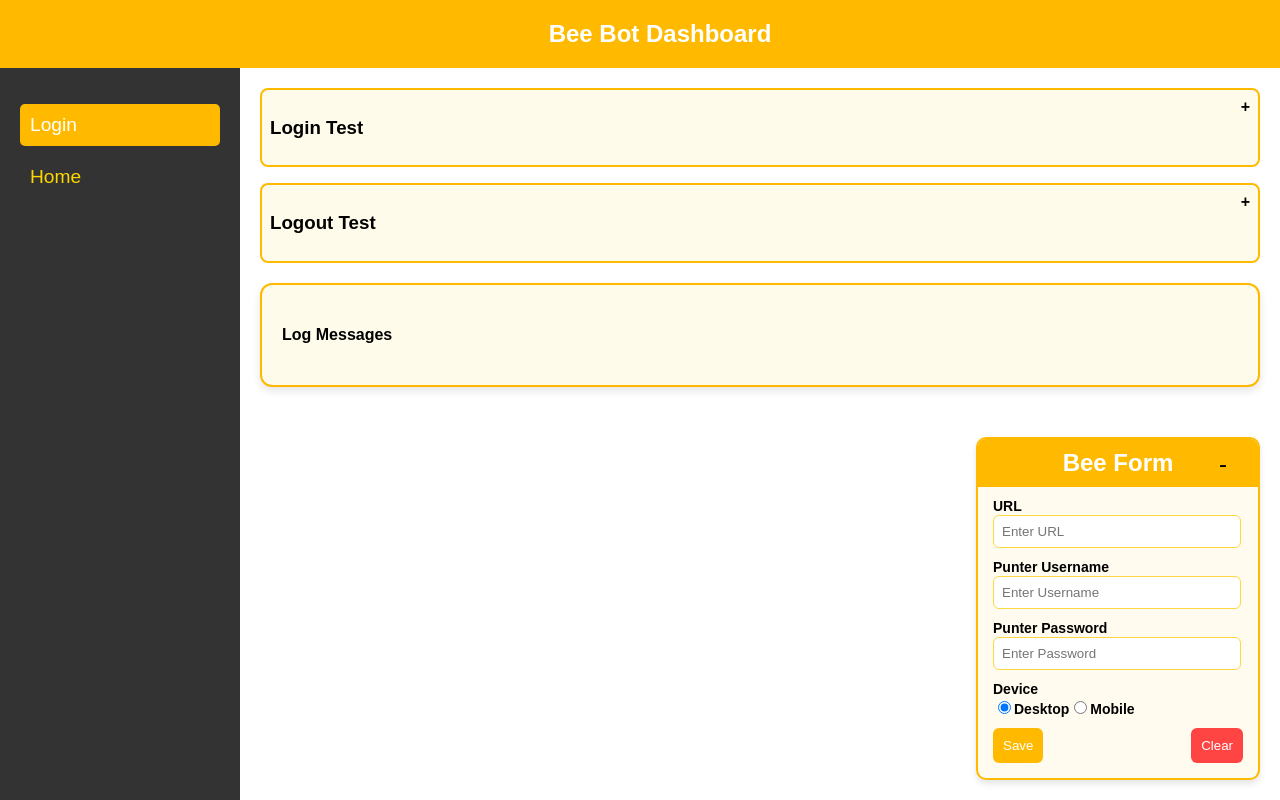
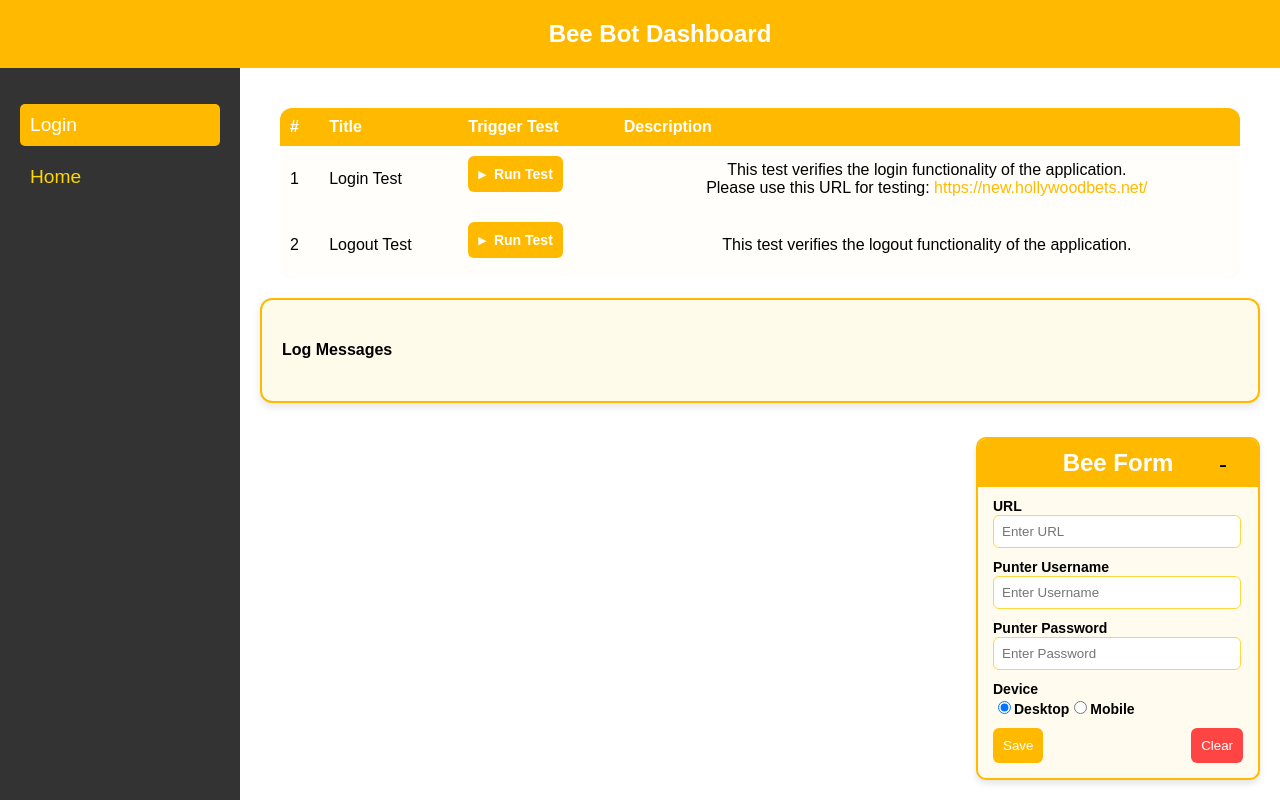
Before and after one commit to Parusha/bee-bot, a React (Create React App) app: page / in a window 1280 px wide. Both pictures are taken after a click on the button "Login". Shown: the top 800 px of the page. Built offline with nearby package versions, Linux system fonts and the light colour scheme; no server answers.

Commit message:
created the table

```diff
--- a/src/App.js
+++ b/src/App.js
@@ -1,11 +1,11 @@
 import React, { useState, useEffect } from 'react';
 import socket from './services/socket';
-import Accordion from './components/Accordion';
 import TriggerTest from './components/TriggerTest';
 import Screenshot from './components/Screenshot';
 import LogMessages from './components/LogMessages';
 import BeeForm from './components/BeeForm';
 import HomePage from './pages/HomePage';
+import TestTable from './components/TestTable'; // Import the TestTable component
 import accordionData from './data/accordionData.json'; // Ensure this is updated
 import './styles/App.css';
 
@@ -13,15 +13,11 @@ const App = () => {
   const [screenshotUrl, setScreenshotUrl] = useState('');
   const [logMessages, setLogMessages] = useState([]); // Initialize as empty array
   const [activePage, setActivePage] = useState('default');
-  const [openAccordionIndex, setOpenAccordionIndex] = useState(null); // Track open accordion index
 
   useEffect(() => {
     const logHandler = (message) => {
       console.log('Received log message:', message); // Debugging log
-      setLogMessages((prevMessages) => {
-        const updatedMessages = [...prevMessages, message];
-        return updatedMessages;
-      });
+      setLogMessages((prevMessages) => [...prevMessages, message]);
     };
 
     socket.on('log', logHandler);
@@ -31,22 +27,12 @@ const App = () => {
     };
   }, []);
 
-  const toggleAccordion = (index) => {
-    // Toggle the accordion, close it if it was open, or open it if it was closed
-    setOpenAccordionIndex(prevIndex => (prevIndex === index ? null : index));
-
-    // Clear log messages when opening a new accordion
-    if (openAccordionIndex !== index) {
-      setLogMessages([]); // Clear log messages when opening a new accordion
-      setScreenshotUrl(''); // Reset screenshotUrl when log messages are cleared
-    }
-  };
-
   const handleScreenshot = (url) => {
     setScreenshotUrl(url);
   };
 
-  const renderContent = (content, index) => {
+  // Renders the content for each test row in the TestTable
+  const renderContent = (content) => {
     return (
       <>
         <TriggerTest
@@ -59,21 +45,19 @@ const App = () => {
     );
   };
 
+  // Renders the entire page content based on activePage
   const renderContentPage = () => {
     if (activePage === 'triggerTest') {
       return (
         <>
-          {accordionData.map((item, index) => (
-            <Accordion
-              key={index}
-              title={item.title}
-              isOpen={openAccordionIndex === index} // Only one accordion can be open
-              onToggle={() => toggleAccordion(index)} // Use toggle function
-            >
-              {renderContent(item.content, index)}
-            </Accordion>
-          ))}
-          <div className="screenshot-log-container"> {/* New container */}
+          <TestTable
+            data={accordionData}
+            onScreenshot={handleScreenshot}
+            renderContent={renderContent} // Pass renderContent for each row
+          />
+
+          {/* Log Messages and Screenshot Section */}
+          <div className="screenshot-log-container">
             <h4>Log Messages</h4>
             {logMessages.length > 0 && screenshotUrl && <Screenshot screenshotUrl={screenshotUrl} />} {/* Conditional rendering */}
             {logMessages.length > 0 && <LogMessages logMessages={logMessages} />} {/* Ensure it's an array */}
--- /dev/null
+++ b/src/components/TestTable.js
@@ -0,0 +1,47 @@
+import React, { useState } from 'react';
+import TriggerTest from './TriggerTest';
+import '../styles/TestTable.css'; // Import the bee-themed CSS
+
+const TestTable = ({ data, onScreenshot }) => {
+  const [activeTest, setActiveTest] = useState(null); // Track which test was triggered
+
+  const handleTriggerTest = (testName) => {
+    setActiveTest(testName); // Set the active test name
+    console.log(`Triggered test: ${testName}`);
+  };
+
+  return (
+    <div className="bee-table-container">
+      <table className="bee-table">
+        <thead>
+          <tr>
+            <th>#</th> {/* Column for numbers */}
+            <th>Title</th>
+            <th>Trigger Test</th>
+            <th>Description</th>
+          </tr>
+        </thead>
+        <tbody>
+          {data.map((item, index) => (
+            <tr key={index}>
+              <td>{index + 1}</td> {/* Displaying the row number (1-based index) */}
+              <td>{item.title}</td>
+              <td>
+                <TriggerTest
+                  onScreenshot={onScreenshot}
+                  testName={item.content.testName}
+                  onTrigger={() => handleTriggerTest(item.content.testName)} // Trigger function for handling test
+                />
+              </td>
+              <td>
+                <p dangerouslySetInnerHTML={{ __html: item.content.description }} /> {/* Render description with HTML */}
+              </td>
+            </tr>
+          ))}
+        </tbody>
+      </table>
+    </div>
+  );
+};
+
+export default TestTable;
--- /dev/null
+++ b/src/styles/TestTable.css
@@ -0,0 +1,68 @@
+.bee-table {
+  width: 100%;
+  border-collapse: collapse; /* Collapse borders to prevent double lines */
+  background-color: #fff; /* White background for the table */
+  border-radius: 12px; /* Rounded corners */
+  box-shadow: 0px 4px 8px rgba(0, 0, 0, 0.1); /* Subtle shadow */
+}
+
+.bee-table th, .bee-table td {
+  padding: 10px;
+  text-align: left;
+  font-family: 'Arial', sans-serif;
+  font-size: 16px;
+  border: none; /* Remove borders from table cells */
+}
+
+.bee-table th {
+  background-color: #ffba00; /* Bee-themed header background */
+  color: #ffffff; /* White text for contrast */
+}
+
+.bee-table td {
+  background-color: #fffefa; /* Lighter yellow for the table rows */
+}
+
+.bee-table tr:nth-child(even) {
+  background-color: #fffacd; /* Alternate row color for a subtle variation */
+}
+
+/* Hover effect for table rows */
+.bee-table tr:hover {
+  background-color: #ffba00; /* Change background color on hover */
+}
+
+/* Ensure text color remains consistent on hover for table cells */
+.bee-table tr:hover td {
+  color: black; /* Change text color for contrast on hover */
+}
+
+
+.bee-table-container {
+  margin: 20px;
+  border-radius: 12px; /* Rounded corners */
+  overflow: hidden; /* Ensures the table remains within the container */
+}
+
+/* Additional styles for links */
+.bee-table a {
+  color: #ffba00; /* Bee-themed link color */
+  text-decoration: none;
+}
+
+.bee-table a:hover {
+  text-decoration: underline;
+  color: pink;
+}
+
+/* Centering content in table */
+.bee-table td p {
+  margin: 0; /* Remove default margin */
+  text-align: center; /* Center text in table cells */
+}
+
+.expanded-content {
+  padding: 10px;
+  background-color: #f9f9f9; /* Light gray for expanded content */
+  border-top: 1px solid #ffba00; /* Optional border to separate expanded content */
+}
```
Also changed, not shown: public/beeLogoWhite.jpeg (added).
